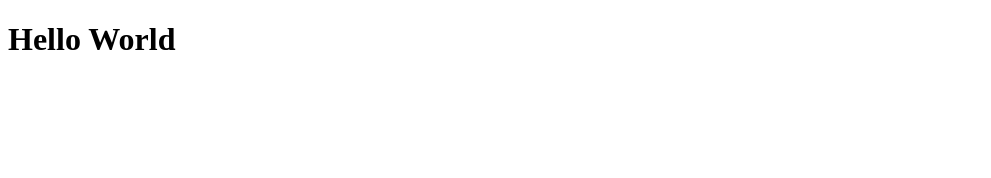
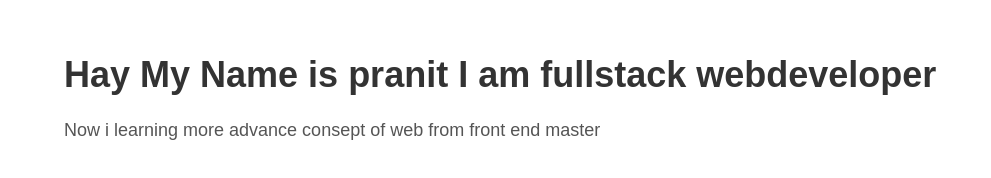
Before and after one commit to pranitcode/JAMSTACK-SITE, a plain HTML site: page index.html in a window 1280 px wide. Shown: the whole page, without its empty margins (0-991 px from the left). Drawn offline with Linux system fonts and the light colour scheme.

Commit message:
add style

```diff
--- a/index.html
+++ b/index.html
@@ -3,11 +3,14 @@
 <head>
     <meta charset="UTF-8">
     <meta name="viewport" content="width=device-width, initial-scale=1.0">
-    <title>Document</title>
+    <title>jamstack</title>
+    <link rel="stylesheet" href="styles.css">
+
 </head>
 <body>
     <main>
-        <h1>Hello World</h1>
+        <h1>Hay My Name is pranit I am fullstack webdeveloper</h1>
+        <p>Now i learning more advance consept of web from front end master</p>
     </main>
 </body>
 </html>
--- /dev/null
+++ b/styles.css
@@ -0,0 +1,15 @@
+html,
+body {
+    color: #555;
+    font-family: sans-serif;
+    font-size:18px;
+    margin:0;
+}
+main {
+    margin:3rem auto;
+    max-width: 90vw;
+    widows: 50ch;
+}
+h1 {
+    color:#333;
+}
```
